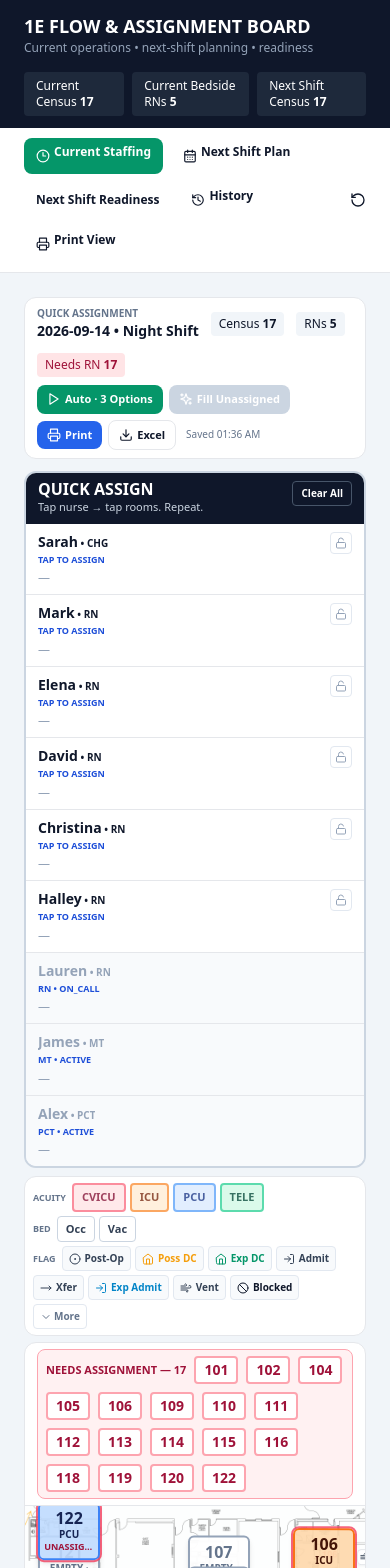
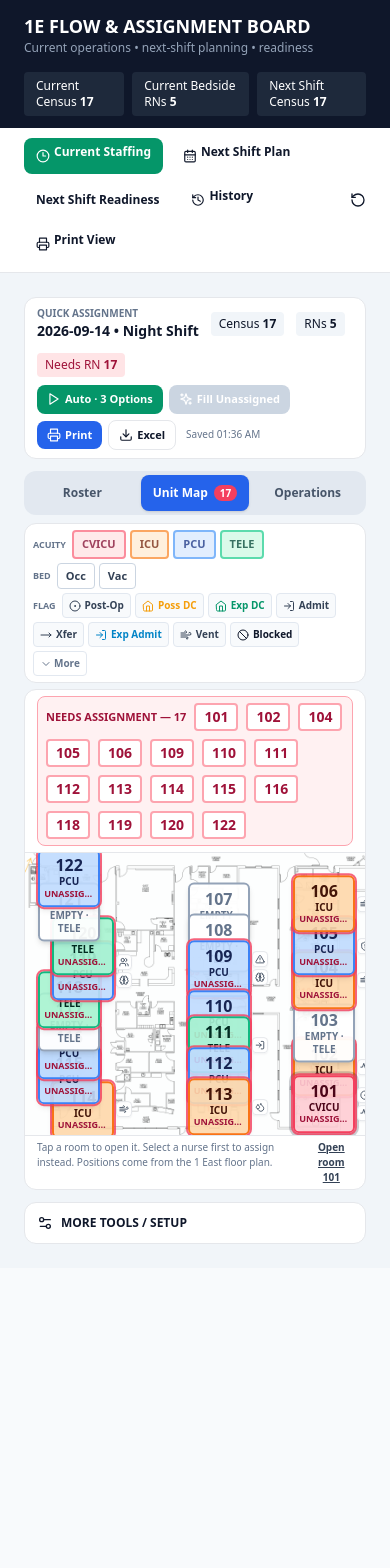
Before and after one commit to regelus19/1e-assignment-engine, a React (Vite) app: page / in a window 390 px wide. Shown: the top 1568 px of the page. After the commit the page ends 1268 px from the top, so only its background shows below. Built offline with nearby package versions, Linux system fonts and the light colour scheme.

Commit message:
Mobile tabs, tap-to-open room detail

```diff
--- a/src/components/FloorPlanCurrentStaffing.tsx
+++ b/src/components/FloorPlanCurrentStaffing.tsx
@@ -16,6 +16,8 @@ interface Props {
   quickMode?: boolean;
   lockedNurseIds?: string[];
   onToggleLock?: (nurseId: string) => void;
+  /** Rendered in the Operations tab on phones; shown by the parent on desktop. */
+  actions?: React.ReactNode;
 }
 
 /*
@@ -123,7 +125,7 @@ const roomFlagIcons = (r: PatientRoom) => {
 };
 
 export const FloorPlanCurrentStaffing: React.FC<Props> = ({
-  currentShift, onRoomChange, onAssignRoom, quickMode = false, lockedNurseIds = [], onToggleLock,
+  currentShift, onRoomChange, onAssignRoom, quickMode = false, lockedNurseIds = [], onToggleLock, actions,
 }) => {
   const [selectedRoomNumber, setSelectedRoomNumber] = useState(
     () => currentShift.rooms.find(r => r.isOccupied)?.roomNumber || '101',
@@ -132,6 +134,13 @@ export const FloorPlanCurrentStaffing: React.FC<Props> = ({
   const [tool, setTool] = useState<Tool>(null);
   const [showAllFlags, setShowAllFlags] = useState(false);
   const [detailOpen, setDetailOpen] = useState(false);
+  const [mobileTab, setMobileTab] = useState<'roster' | 'map' | 'ops'>('map');
+  const [isNarrow, setIsNarrow] = useState(() => typeof window !== 'undefined' && window.innerWidth < 1024);
+  React.useEffect(() => {
+    const onResize = () => setIsNarrow(window.innerWidth < 1024);
+    window.addEventListener('resize', onResize);
+    return () => window.removeEventListener('resize', onResize);
+  }, []);
 
   const occupied = currentShift.rooms.filter(r => r.isOccupied);
   const unassigned = occupied.filter(r => !r.assignedNurseId);
@@ -174,12 +183,22 @@ export const FloorPlanCurrentStaffing: React.FC<Props> = ({
     onRoomChange(withFlagToggled(room, tool.value));
   };
 
+  /*
+   * One tap, three meanings, decided by the mode you are already in:
+   *   a coding tool is selected -> apply it
+   *   a nurse is selected       -> assign or unassign that room
+   *   neither                   -> open the room. This is the default,
+   *                                because "I tapped a room and nothing
+   *                                happened" is the worst possible answer.
+   */
   const roomClick = (room: PatientRoom) => {
     setSelectedRoomNumber(room.roomNumber);
     if (tool) { applyTool(room); return; }
     if (manualStaffId && room.isOccupied) {
       onAssignRoom(room.roomNumber, room.assignedNurseId === manualStaffId ? null : manualStaffId);
+      return;
     }
+    setDetailOpen(true);
   };
 
   const clearStaff = (id: string) => roomsFor(id).forEach(r => onAssignRoom(r.roomNumber, null));
@@ -196,10 +215,7 @@ export const FloorPlanCurrentStaffing: React.FC<Props> = ({
       : tool.kind === 'status' ? `Tap rooms to mark ${tool.value === 'OCCUPIED' ? 'occupied' : 'vacant'}`
         : `Tap rooms to toggle ${FLAGS.find(f => f.flag === tool.value)?.label}`;
 
-  return (
-    <div className={`grid grid-cols-1 ${quickMode ? 'xl:grid-cols-[270px_minmax(0,1fr)]' : '2xl:grid-cols-[270px_minmax(0,1fr)]'} gap-2 items-start relative`}>
-
-      {/* ------------------------------------------------ NURSE RAIL */}
+  const nurseRail = (
       <aside className="bg-white border-2 border-slate-300 rounded-xl overflow-hidden">
         <div className="px-3 py-2 bg-slate-900 text-white flex justify-between gap-2">
           <div>
@@ -257,10 +273,10 @@ export const FloorPlanCurrentStaffing: React.FC<Props> = ({
           })}
         </div>
       </aside>
+  );
 
-      {/* ------------------------------------------------ MAP COLUMN */}
+  const mapColumn = (
       <section className="min-w-0 space-y-1.5">
-
         {/* Rapid coding strip — available on every board, not just planning. */}
         <div className="bg-white border rounded-xl px-2 py-1.5">
           <div className="flex flex-wrap items-center gap-x-3 gap-y-1">
@@ -366,8 +382,7 @@ export const FloorPlanCurrentStaffing: React.FC<Props> = ({
                   <button
                     key={room.roomNumber}
                     onClick={() => roomClick(room)}
-                    onDoubleClick={() => { setSelectedRoomNumber(room.roomNumber); setDetailOpen(true); }}
-                    className={`absolute -translate-x-1/2 -translate-y-1/2 w-[8.5%] min-w-[62px] rounded-md border-2 shadow-md px-1 py-1.5 ${style} ${isSelected ? 'ring-4 ring-slate-900/20 z-20' : 'z-10'} ${needsRn ? 'outline outline-2 outline-rose-500/80' : ''} ${belongsToSelection ? 'ring-4 ring-indigo-500/70' : ''}`}
+                                        className={`absolute -translate-x-1/2 -translate-y-1/2 w-[8.5%] min-w-[62px] rounded-md border-2 shadow-md px-1 py-1.5 ${style} ${isSelected ? 'ring-4 ring-slate-900/20 z-20' : 'z-10'} ${needsRn ? 'outline outline-2 outline-rose-500/80' : ''} ${belongsToSelection ? 'ring-4 ring-indigo-500/70' : ''}`}
                     style={{ left: `${pos.left}%`, top: `${pos.top}%` }}
                   >
                     <div className="font-black text-base leading-none">
@@ -389,21 +404,25 @@ export const FloorPlanCurrentStaffing: React.FC<Props> = ({
           </div>
 
           <div className="px-3 py-1 border-t text-[10px] text-slate-500 flex justify-between">
-            <span>Double-tap a room for full detail. Room positions come from the 1 East architectural floor plan.</span>
+            <span>Tap a room to open it. Select a nurse first to assign instead. Positions come from the 1 East floor plan.</span>
             <button onClick={() => setDetailOpen(true)} className="font-bold text-slate-700 underline">Open room {selectedRoom?.roomNumber}</button>
           </div>
         </div>
       </section>
+  );
 
-      {/* ------------------------------------------------ ROOM DETAIL (exception path only) */}
-      {detailOpen && selectedRoom && (
+  /* Room detail is a real screen, not a hidden gesture. Full-bleed on a
+     phone, a side panel on a desktop. */
+  const roomDetail = detailOpen && selectedRoom && (
         <>
-          <div className="fixed inset-0 bg-slate-900/20 z-40" onClick={() => setDetailOpen(false)} />
-          <aside className="fixed right-3 top-3 bottom-3 w-[330px] bg-white border-2 border-slate-300 rounded-xl p-4 z-50 overflow-y-auto shadow-2xl">
+          <div className="fixed inset-0 bg-slate-900/30 z-40" onClick={() => setDetailOpen(false)} />
+          <aside className={isNarrow
+            ? 'fixed inset-0 bg-white z-50 overflow-y-auto p-4'
+            : 'fixed right-3 top-3 bottom-3 w-[330px] bg-white border-2 border-slate-300 rounded-xl p-4 z-50 overflow-y-auto shadow-2xl'}>
             <div className="flex justify-between items-start border-b pb-3">
               <div>
                 <div className="text-2xl font-black">Room {selectedRoom.roomNumber}{dischargeHouse(selectedRoom, 'w-4 h-4')}</div>
-                <div className="text-xs text-slate-500">Exception editing — not the normal path</div>
+                <div className="text-xs text-slate-500">{selectedRoom.isOccupied ? 'Occupied' : 'Vacant'} · tap Done when finished</div>
               </div>
               <button onClick={() => setDetailOpen(false)} className="border rounded p-1"><X className="w-4 h-4" /></button>
             </div>
@@ -454,9 +473,51 @@ export const FloorPlanCurrentStaffing: React.FC<Props> = ({
                 ))}
               </div>
             </div>
+            <button onClick={() => setDetailOpen(false)}
+              className="w-full mt-5 bg-blue-600 text-white rounded-lg py-3 font-black text-sm">Done</button>
           </aside>
         </>
-      )}
+  );
+
+  /* ---------------- PHONE: three tabs, because a nurse rail and a floor
+     plan cannot share a 390px screen. Same actions, same data, same rules. */
+  if (isNarrow) {
+    const tabs: { id: typeof mobileTab; label: string; badge?: number }[] = [
+      { id: 'roster', label: 'Roster' },
+      { id: 'map', label: 'Unit Map', badge: unassigned.length || undefined },
+      { id: 'ops', label: 'Operations' },
+    ];
+    return (
+      <div className="relative">
+        <div className="grid grid-cols-3 gap-1 bg-slate-200 p-1 rounded-xl sticky top-0 z-30">
+          {tabs.map(t => (
+            <button key={t.id} onClick={() => setMobileTab(t.id)}
+              className={`rounded-lg py-2.5 text-xs font-black flex items-center justify-center gap-1.5 ${mobileTab === t.id ? 'bg-blue-600 text-white shadow' : 'text-slate-600'}`}>
+              {t.label}
+              {t.badge ? <span className="bg-rose-500 text-white rounded-full px-1.5 text-[10px] leading-4">{t.badge}</span> : null}
+            </button>
+          ))}
+        </div>
+        <div className="mt-2">
+          {mobileTab === 'roster' && nurseRail}
+          {mobileTab === 'map' && mapColumn}
+          {mobileTab === 'ops' && (
+            <div className="bg-white border-2 border-slate-300 rounded-xl p-3">
+              {actions || <p className="text-sm text-slate-500">No actions available on this screen.</p>}
+            </div>
+          )}
+        </div>
+        {roomDetail}
+      </div>
+    );
+  }
+
+  /* ---------------- DESKTOP: unchanged side-by-side workspace. */
+  return (
+    <div className={`grid grid-cols-1 ${quickMode ? 'xl:grid-cols-[270px_minmax(0,1fr)]' : '2xl:grid-cols-[270px_minmax(0,1fr)]'} gap-2 items-start relative`}>
+      {nurseRail}
+      {mapColumn}
+      {roomDetail}
     </div>
   );
 };
```
